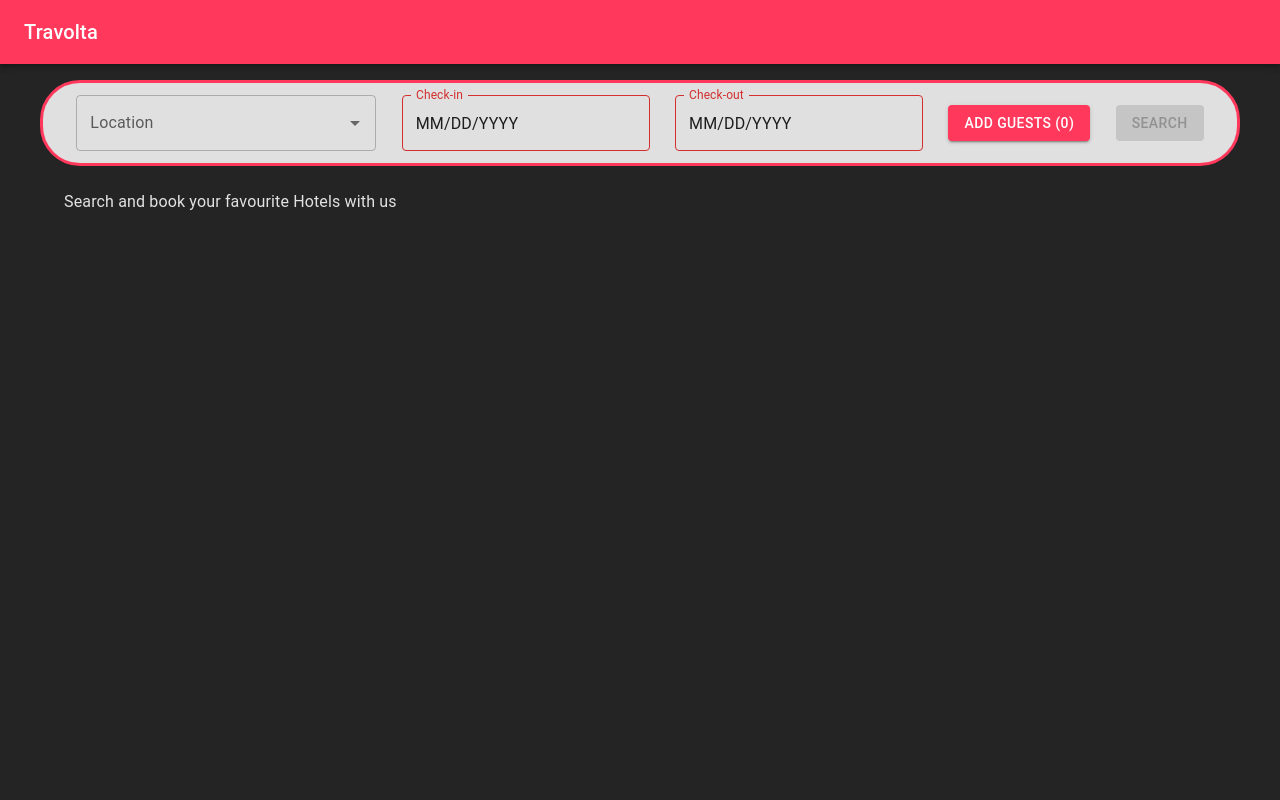
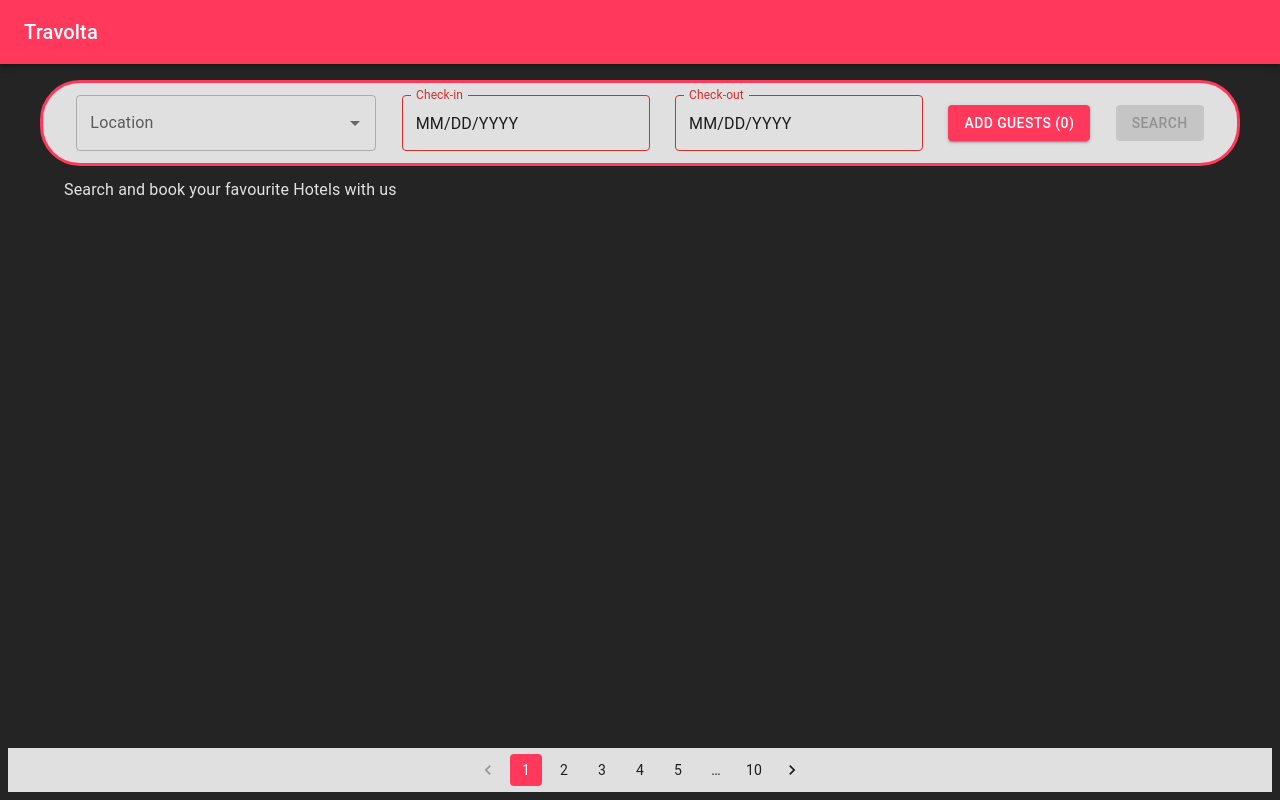
Before and after one commit to jasimawan/travolta, a React (Vite) app in the folder frontend/: page / in a window 1280 px wide. Built offline with nearby package versions, Linux system fonts and the light colour scheme.

Commit message:
hotels api connected with frontend

```diff
--- a/frontend/package.json
+++ b/frontend/package.json
@@ -20,7 +20,6 @@
     "date-fns": "^3.3.1",
     "react": "^18.2.0",
     "react-dom": "^18.2.0",
-    "react-router-dom": "^6.22.1",
     "swr": "^2.2.5"
   },
   "devDependencies": {
--- a/frontend/src/App.tsx
+++ b/frontend/src/App.tsx
@@ -1,14 +1,16 @@
 import Box from "@mui/material/Box";
 import MainAppBar from "./components/Appbar";
 import { GlobalSearch } from "./components/GlobalSearch";
-import {
-  IGlobalSearch,
-  useGlobalSearchContext,
-} from "./context/GlobalSearchContext";
+import { useGlobalSearchContext } from "./context/GlobalSearchContext";
 import { useCallback, useEffect } from "react";
 import useSWR from "swr";
 import HotelList from "./components/HotelsList";
 import styled from "@mui/material/styles/styled";
+import { Hotel, IGlobalSearch } from "./types";
+import useFetcher from "./hooks/useFetcher";
+import Stack from "@mui/material/Stack";
+import Pagination from "@mui/material/Pagination";
+import { usePage } from "./selectors/globalSearchSelectors";
 
 const StyledBox = styled(Box)(() => ({
   height: "100vh",
@@ -16,17 +18,19 @@ const StyledBox = styled(Box)(() => ({
   flexDirection: "column",
 }));
 
-const fetcher = async (url: string) => {
-  const response = await fetch(url);
-  if (!response.ok) {
-    throw new Error("Failed to fetch data");
-  }
-  return response.json();
-};
+const StyledStack = styled(Stack)(({ theme }) => ({
+  backgroundColor: theme.palette.grey[300],
+}));
 
 function App() {
   const { setGlobalSearch } = useGlobalSearchContext();
-  const { isLoading, mutate, data } = useSWR(
+  const { page: globalPage, setPage } = usePage();
+  const { fetcher } = useFetcher();
+  const {
+    isLoading,
+    mutate,
+    data: hotels,
+  } = useSWR(
     `${process.env.REACT_BACKEND_URL}/hotels/${window.location.search}`,
     fetcher,
     {
@@ -35,30 +39,26 @@ function App() {
       refreshWhenHidden: false,
       refreshWhenOffline: false,
       revalidateOnMount: false,
+      errorRetryCount: 1,
     }
   );
 
   const handleSearch = useCallback(async () => {
-    console.log(window.location.search);
     await mutate();
+  }, [mutate]);
 
-    // Additionally, you can make the API call here if needed
-    // fetch(`your_api_endpoint${queryString}`)
-    //   .then(response => {
-    //     if (!response.ok) {
-    //       throw new Error('Network response was not ok');
-    //     }
-    //     return response.json();
-    //   })
-    //   .then(data => {
-    //     // Handle the API response data here
-    //     console.log(data);
-    //   })
-    //   .catch(error => {
-    //     // Handle errors here
-    //     console.error('There was a problem with the fetch operation:', error);
-    //   });
-  }, [mutate]);
+  const handlePageChange = useCallback(
+    async (_: React.ChangeEvent<unknown>, page: number) => {
+      if (globalPage === page) {
+        return;
+      }
+      setPage(page);
+      const params = new URLSearchParams(window.location.search);
+      params.set("page", `${page}`);
+      window.location.search = params.toString();
+    },
+    [globalPage, setPage]
+  );
 
   useEffect(() => {
     const parseQueryParams = () => {
@@ -108,7 +108,17 @@ function App() {
     <StyledBox>
       <MainAppBar />
       <GlobalSearch onSearchHotels={handleSearch} />
-      <HotelList isLoading={isLoading} data={data} />
+      <HotelList isLoading={isLoading} hotels={(hotels as Hotel[]) || []} />
+      <StyledStack spacing={2} margin={1} alignItems="center">
+        <Pagination
+          count={10}
+          color="primary"
+          shape="rounded"
+          sx={{ padding: "6px" }}
+          page={globalPage}
+          onChange={handlePageChange}
+        />
+      </StyledStack>
     </StyledBox>
   );
 }
--- a/frontend/src/components/GlobalSearch.tsx
+++ b/frontend/src/components/GlobalSearch.tsx
@@ -11,6 +11,7 @@ import {
   useCheckout,
   useGuests,
   useLocation,
+  usePage,
 } from "../selectors/globalSearchSelectors";
 import DatePicker from "./DatePicker";
 
@@ -41,6 +42,7 @@ export const GlobalSearch: React.FC<Props> = ({ onSearchHotels }) => {
   const { checkin, setCheckin } = useCheckin();
   const { checkout, setCheckout } = useCheckout();
   const { totalGuests, guests } = useGuests();
+  const { page } = usePage();
 
   const isSearchDisabled =
     location === "" || checkin === "" || checkout === "" || totalGuests === 0;
@@ -61,7 +63,7 @@ export const GlobalSearch: React.FC<Props> = ({ onSearchHotels }) => {
       .map(([key, value]) => `${key}=${value}`)
       .join("&");
 
-    const queryString = `?location=${location}&checkin=${checkin}&checkout=${checkout}&${guestsQueryString}&page=${1}`;
+    const queryString = `?location=${location}&checkin=${checkin}&checkout=${checkout}&${guestsQueryString}&page=${page}`;
 
     const newUrl = `${window.location.origin}/search${queryString}`;
     window.history.pushState({}, "", newUrl);
--- a/frontend/src/components/GuestsMenu.tsx
+++ b/frontend/src/components/GuestsMenu.tsx
@@ -6,7 +6,7 @@ import Typography from "@mui/material/Typography";
 import Container from "@mui/material/Container";
 import Box from "@mui/material/Box";
 import { useGuests } from "../selectors/globalSearchSelectors";
-import { GuestType } from "../context/GlobalSearchContext";
+import { GuestType } from "../types";
 
 const StyledContainer = styled(Container)(() => ({
   display: "flex",
--- a/frontend/src/components/HotelsList.tsx
+++ b/frontend/src/components/HotelsList.tsx
@@ -7,81 +7,22 @@ import Box from "@mui/material/Box";
 import Container from "@mui/system/Container";
 import CircularProgress from "@mui/material/CircularProgress";
 import styled from "@mui/material/styles/styled";
-
-const hotels = [
-  {
-    id: 1,
-    name: "Hotel A",
-    image: "https://via.placeholder.com/150",
-    location: "City A",
-    price: "$100",
-  },
-  {
-    id: 2,
-    name: "Hotel B",
-    image: "https://via.placeholder.com/150",
-    location: "City B",
-    price: "$120",
-  },
-  {
-    id: 3,
-    name: "Hotel C",
-    image: "https://via.placeholder.com/150",
-    location: "City C",
-    price: "$150",
-  },
-  {
-    id: 1,
-    name: "Hotel A",
-    image: "https://via.placeholder.com/150",
-    location: "City A",
-    price: "$100",
-  },
-  {
-    id: 2,
-    name: "Hotel B",
-    image: "https://via.placeholder.com/150",
-    location: "City B",
-    price: "$120",
-  },
-  {
-    id: 3,
-    name: "Hotel C",
-    image: "https://via.placeholder.com/150",
-    location: "City C",
-    price: "$150",
-  },
-  {
-    id: 1,
-    name: "Hotel A",
-    image: "https://via.placeholder.com/150",
-    location: "City A",
-    price: "$100",
-  },
-  {
-    id: 2,
-    name: "Hotel B",
-    image: "https://via.placeholder.com/150",
-    location: "City B",
-    price: "$120",
-  },
-  {
-    id: 3,
-    name: "Hotel C",
-    image: "https://via.placeholder.com/150",
-    location: "City C",
-    price: "$150",
-  },
-];
+import { Hotel } from "../types";
 
 const StyledBox = styled(Box)(() => ({
-  marginTop: "24px",
+  marginTop: "12px",
   overflowY: "scroll",
   height: "100%",
 }));
 
-const HotelList = ({ isLoading, data }: { isLoading: boolean; data: any }) => {
-  if (!data && !isLoading) {
+const HotelList = ({
+  isLoading,
+  hotels,
+}: {
+  isLoading: boolean;
+  hotels: Hotel[];
+}) => {
+  if (hotels.length === 0 && !isLoading) {
     return (
       <StyledBox>
         <Container>
@@ -100,11 +41,11 @@ const HotelList = ({ isLoading, data }: { isLoading: boolean; data: any }) => {
           <Grid container spacing={2}>
             {hotels.map((hotel) => (
               <Grid item key={hotel.id} xs={12} sm={6} md={4}>
-                <Card>
+                <Card sx={{ height: "100%" }}>
                   <CardMedia
                     component="img"
                     height="200"
-                    image={hotel.image}
+                    image={hotel.images[0]}
                     alt={hotel.name}
                   />
                   <CardContent>
@@ -112,10 +53,16 @@ const HotelList = ({ isLoading, data }: { isLoading: boolean; data: any }) => {
                       {hotel.name}
                     </Typography>
                     <Typography color="textSecondary">
-                      {hotel.location}
+                      {hotel.address}
                     </Typography>
                     <Typography variant="body2">
-                      Price: {hotel.price}
+                      {`Rate per day: $${hotel.price.rate}`}
+                    </Typography>
+                    <Typography variant="body2">
+                      {`Total price: $${hotel.price.total}`}
+                    </Typography>
+                    <Typography variant="body2">
+                      {`Rating: ${hotel.rating} (${hotel.reviewsCount})`}
                     </Typography>
                   </CardContent>
                 </Card>
--- /dev/null
+++ b/frontend/src/context/SnackbarProvider.tsx
@@ -0,0 +1,72 @@
+import React, { createContext, useContext, useState, ReactNode } from "react";
+import Snackbar, { SnackbarCloseReason } from "@mui/material/Snackbar";
+import MuiAlert, { AlertProps } from "@mui/material/Alert";
+
+type Severity = "success" | "warning" | "info" | "error";
+
+type SnackbarMessage = {
+  message: string;
+  severity?: Severity;
+};
+
+type SnackbarContextType = {
+  openSnackbar: (data: SnackbarMessage) => void;
+};
+
+const SnackbarContext = createContext<SnackbarContextType | undefined>(
+  undefined
+);
+
+const Alert = (props: AlertProps) => {
+  return <MuiAlert elevation={6} variant="filled" {...props} />;
+};
+
+const SnackbarProvider = ({ children }: { children: ReactNode }) => {
+  const [open, setOpen] = useState(false);
+  const [message, setMessage] = useState("");
+  const [severity, setSeverity] = useState<Severity>("success");
+
+  const openSnackbar = ({ message, severity = "success" }: SnackbarMessage) => {
+    setMessage(message);
+    setSeverity(severity);
+    setOpen(true);
+  };
+
+  const handleClose = (
+    _?: React.SyntheticEvent<any> | Event,
+    reason?: SnackbarCloseReason
+  ) => {
+    if (reason && reason === "clickaway") {
+      return;
+    }
+    setOpen(false);
+  };
+
+  return (
+    <SnackbarContext.Provider value={{ openSnackbar }}>
+      {children}
+      <Snackbar
+        open={open}
+        autoHideDuration={6000}
+        onClose={handleClose}
+        anchorOrigin={{ vertical: "bottom", horizontal: "center" }}
+      >
+        <div>
+          <Alert onClose={handleClose} severity={severity}>
+            {message}
+          </Alert>
+        </div>
+      </Snackbar>
+    </SnackbarContext.Provider>
+  );
+};
+
+export function useSnackbar() {
+  const context = useContext(SnackbarContext);
+  if (!context) {
+    throw new Error("useSnackbar must be used within a SnackbarProvider");
+  }
+  return context;
+}
+
+export default SnackbarProvider;
--- /dev/null
+++ b/frontend/src/hooks/useFetcher.ts
@@ -0,0 +1,22 @@
+import { useCallback } from "react";
+import { useSnackbar } from "../context/SnackbarProvider";
+
+const useFetcher = () => {
+  const { openSnackbar } = useSnackbar();
+
+  const fetcher = useCallback(
+    async (url: string, options?: RequestInit) => {
+      try {
+        const response = await fetch(url, options);
+        return response.json();
+      } catch (e: any) {
+        openSnackbar({ message: e.message, severity: "error" });
+      }
+    },
+    [openSnackbar]
+  );
+
+  return { fetcher };
+};
+
+export default useFetcher;
--- a/frontend/src/main.tsx
+++ b/frontend/src/main.tsx
@@ -5,13 +5,16 @@ import "./index.css";
 import { ThemeProvider } from "@mui/material/styles";
 import { theme } from "./theme/index.ts";
 import { GlobalSearchProvider } from "./context/GlobalSearchContext.tsx";
+import SnackbarProvider from "./context/SnackbarProvider.tsx";
 
 ReactDOM.createRoot(document.getElementById("root")!).render(
   <React.StrictMode>
     <ThemeProvider theme={theme}>
-      <GlobalSearchProvider>
-        <App />
-      </GlobalSearchProvider>
+      <SnackbarProvider>
+        <GlobalSearchProvider>
+          <App />
+        </GlobalSearchProvider>
+      </SnackbarProvider>
     </ThemeProvider>
   </React.StrictMode>
 );
--- a/frontend/src/selectors/globalSearchSelectors.ts
+++ b/frontend/src/selectors/globalSearchSelectors.ts
@@ -1,5 +1,6 @@
 import { useMemo } from "react";
-import { useGlobalSearchContext, Guests } from "../context/GlobalSearchContext";
+import { useGlobalSearchContext } from "../context/GlobalSearchContext";
+import { Guests } from "../types";
 
 export const useLocation = () => {
   const { globalSearch, setGlobalSearch } = useGlobalSearchContext();
--- /dev/null
+++ b/frontend/src/types/index.ts
@@ -0,0 +1,36 @@
+export interface Guests {
+  adults: number;
+  children: number;
+  infants: number;
+  pets: number;
+}
+
+export type GuestType = keyof Guests;
+
+export interface IGlobalSearch {
+  location: string;
+  checkin: string;
+  checkout: string;
+  guests: Guests;
+  page: number;
+}
+
+interface Price {
+  rate: number;
+  total: number;
+}
+
+export interface Hotel {
+  id: string;
+  name: string;
+  address: string;
+  images: string[];
+  price: Price;
+  rating: number;
+  reviewsCount: number;
+  previewAmenities: string[];
+  bathrooms: number;
+  bedrooms: number;
+  beds: number;
+  persons: number;
+}
```
Also changed, not shown: frontend/src/context/GlobalSearchContext.tsx (+2 -18 lines), frontend/.eslintrc.cjs, 1 other file (tests, documents, lock files or other folders).
